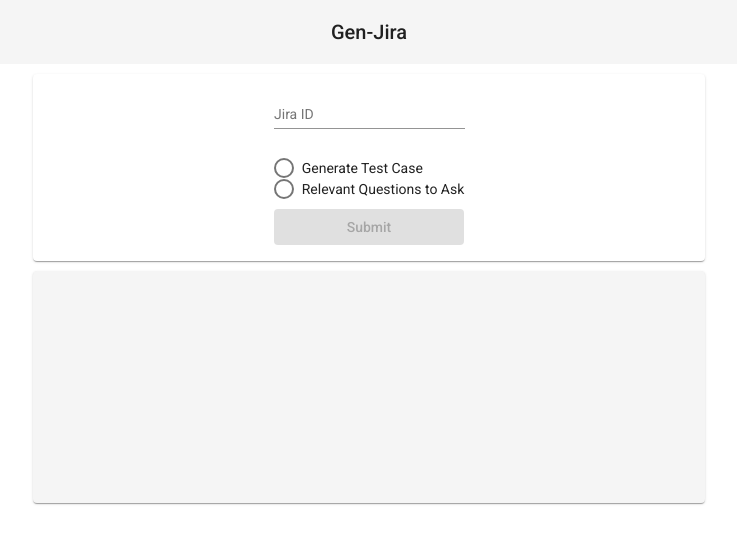
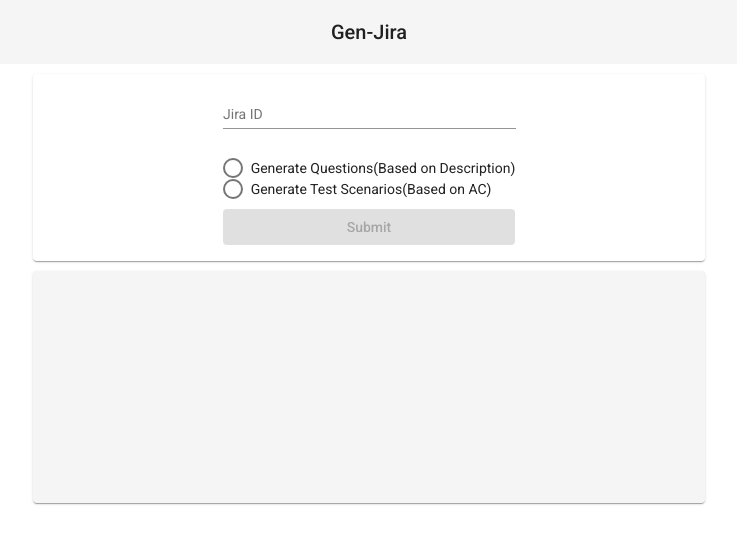
Before and after one commit to sayantac/AI-Jira-Toolkit, an Angular app: page / in a window 1280 px wide. Shown: the top 544 px of the page, without its empty margins (271-1008 px from the left). Built offline with nearby package versions, Linux system fonts and the light colour scheme.

Commit message:
Minor refactor

```diff
--- a/src/app/jira-interface/jira-interface.component.html
+++ b/src/app/jira-interface/jira-interface.component.html
@@ -13,8 +13,8 @@
                 <mat-radio-group  class="form-radio-buttons"
                                   [(ngModel)]="selectedOption"
                                   name="options">
-                        <mat-radio-button value="testCases">Generate Test Case</mat-radio-button>
-                        <mat-radio-button value="questions">Relevant Questions to Ask</mat-radio-button>
+                        <mat-radio-button value="questions">Generate Questions(Based on Description)</mat-radio-button>
+                        <mat-radio-button value="testCases">Generate Test Scenarios(Based on AC)</mat-radio-button>
                 </mat-radio-group>
                 <button mat-raised-button color="primary"
                 type="submit"
--- a/src/index.html
+++ b/src/index.html
@@ -2,7 +2,7 @@
 <html lang="en">
 <head>
   <meta charset="utf-8">
-  <title>AI Sharks - Jira Toolkit</title>
+  <title>Gen-Jira Toolkit</title>
   <base href="/">
   <meta name="viewport" content="width=device-width, initial-scale=1">
   <link rel="icon" type="image/x-icon" href="favicon.ico">
```
